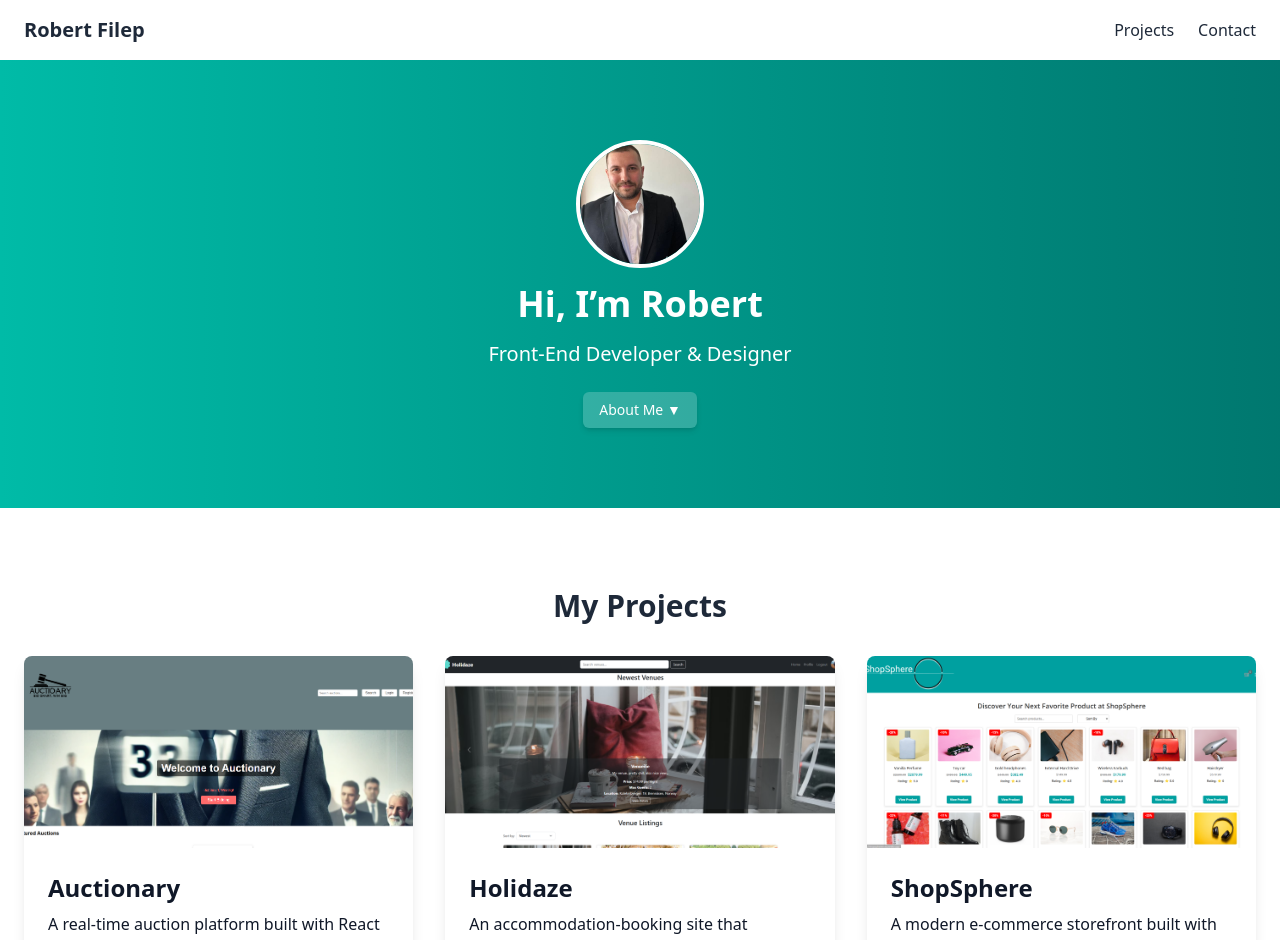
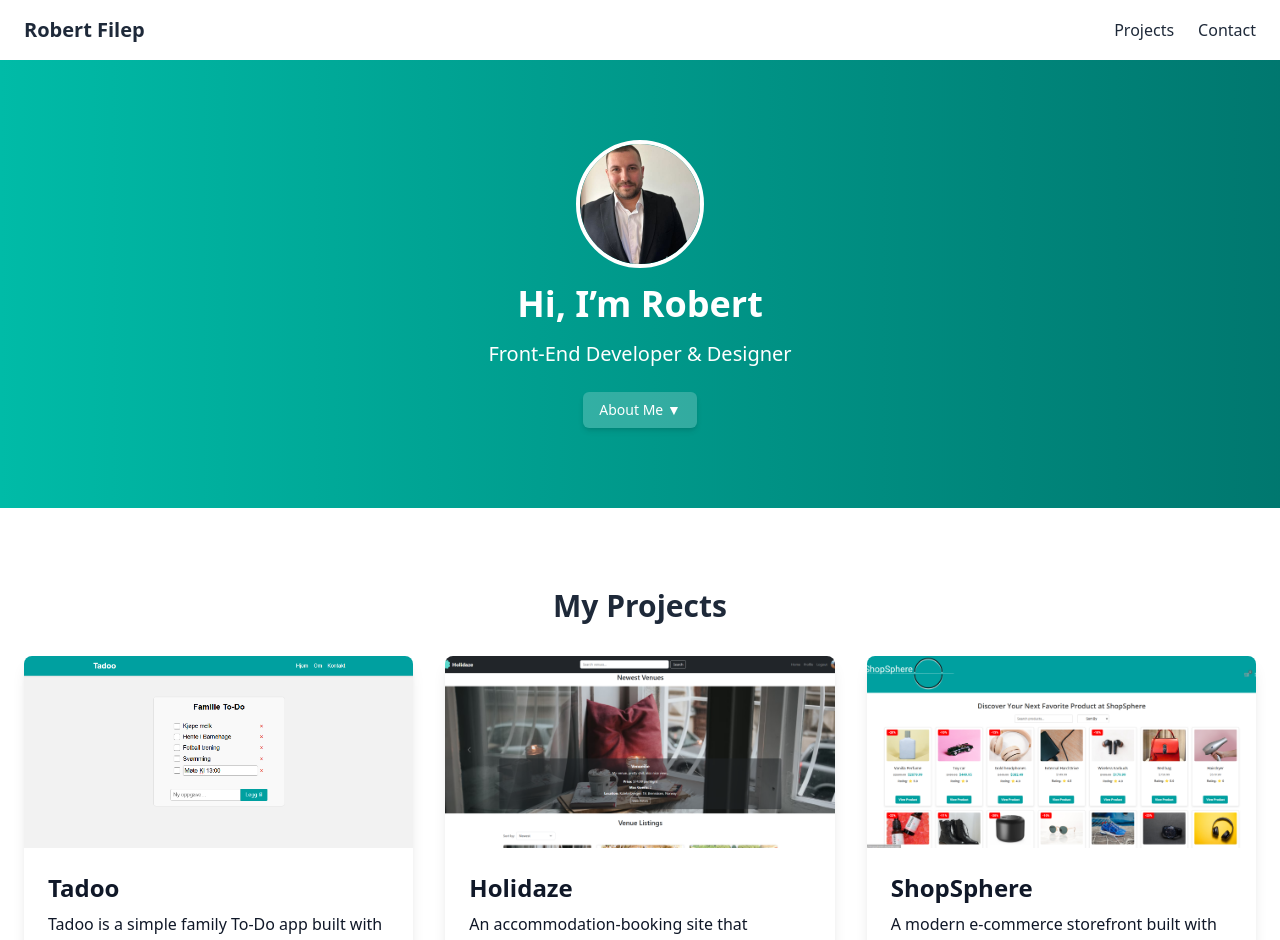
Before and after one commit to robfil50219/my-portfolio, a React (Vite) app: page / in a window 1280 px wide. Shown: the top 940 px of the page. Built offline with nearby package versions, Linux system fonts and the light colour scheme.

Commit message:
added tadoo project

```diff
--- a/src/components/Projects.jsx
+++ b/src/components/Projects.jsx
@@ -4,10 +4,10 @@ import ProjectCard from './ProjectCard';
 
 const projects = [
     {
-        title: 'Auctionary',
-        description: 'A real-time auction platform built with React and WebSockets. Users can create items, place live bids, and watch prices update instantly.',
-        image: '/images/Auctionary.png',
-        link: 'https://auctionarygo.netlify.app/',
+        title: 'Tadoo',
+        description: 'Tadoo is a simple family To-Do app built with Angular that stores all tasks locally in the browser’s localStorage. You can add, edit, and check off tasks without any external database. This was my very first Angular project, and it helped me learn the core concepts—components, services, and two-way data binding with ngModel—while structuring a basic application from scratch. It’s still a work in progress, and I’ll be adding more changes and features as I continue learning.',
+        image: 'images/Tadoo.png',
+        link: 'https://tadoo.netlify.app/',
     },
     {
         title: 'Holidaze',
```
Also changed, not shown: public/images/Tadoo.png (added).
